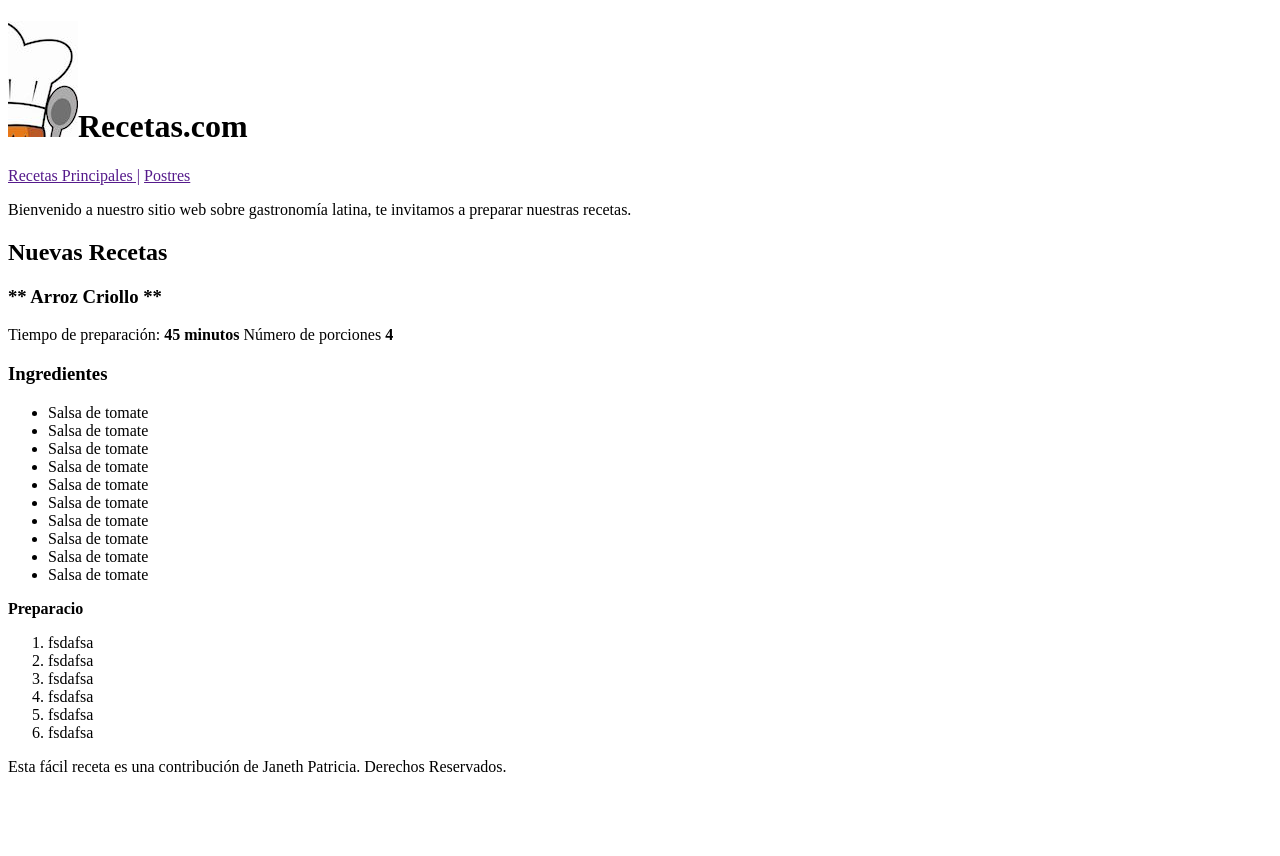
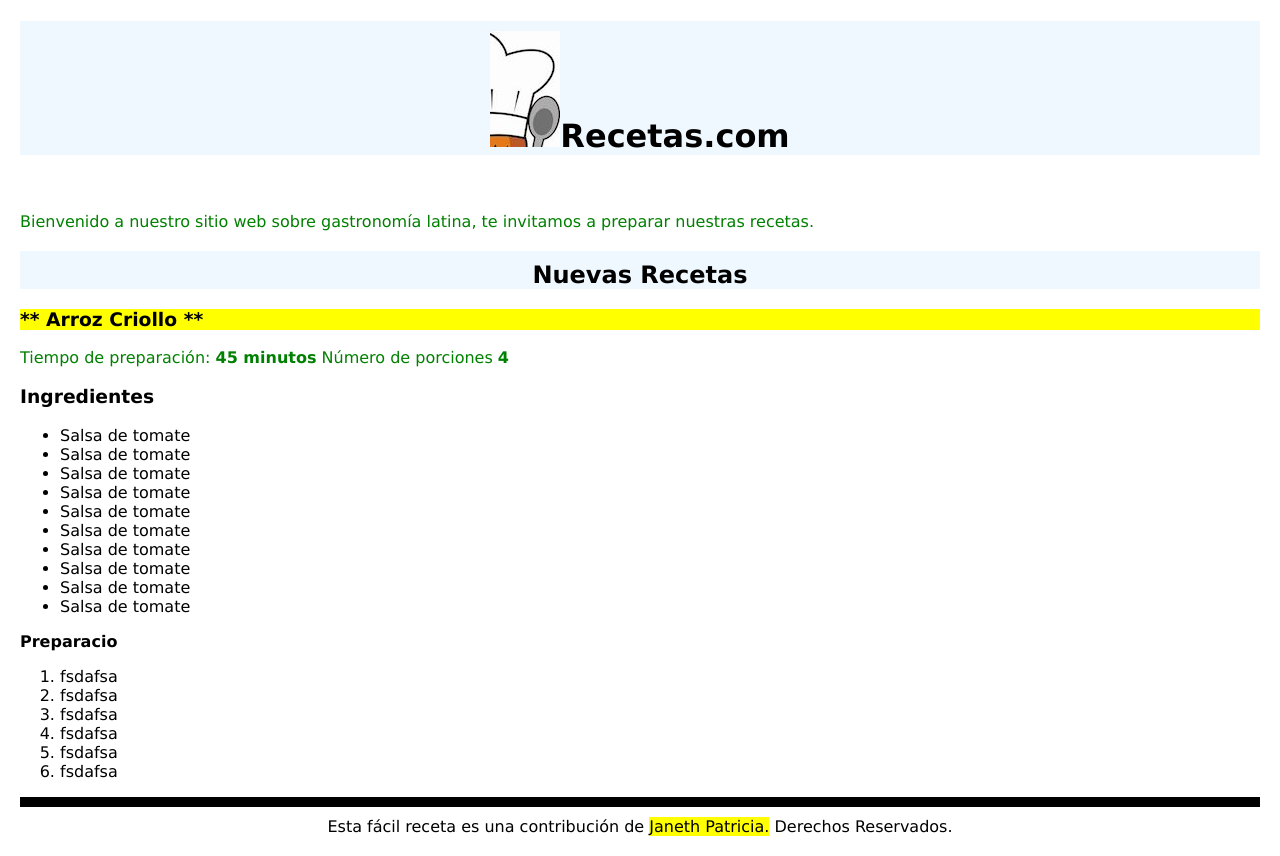
Before and after one commit to z97p-d3/ejercicios2, a plain HTML site: page Receta_de_Cocina.html in a window 1280 px wide. Before the commit the page ends 800 px from the top, so only its background shows below. Drawn offline with Linux system fonts and the light colour scheme.

Commit message:
css cambios

```diff
--- a/Receta_de_Cocina.html
+++ b/Receta_de_Cocina.html
@@ -1,21 +1,24 @@
 <!doctype html>
 <html>
 <head>
+<meta http-equiv="Content-Type" content="text/html">
 <meta charset="utf-8">
+<meta name="viewport" content="width=device-width,user-scalable=no">
+	<link rel="stylesheet" href="css/estilos.css">
 <title>Receta de cocina</title>
 </head>
 
-<body>
-<header>
-  <h1> <img src="imagenes/recetas.jpg">Recetas.com </h1>
+<body class="CuerpoReceta">
+<header class="Menu-Receta">
+  <h1 class="titulo"> <img class="" alt="imagenfavi" src="imagenes/recetas.jpg">Recetas.com </h1>
 </header>
 <nav> <a href="">Recetas Principales |</a> <a href="">Postres</a> </nav>
-<article>
-<p>Bienvenido a nuestro sitio web sobre gastronomía latina, te invitamos a preparar nuestras recetas.</p>
 <section>
-  <h2>Nuevas Recetas</h2>
-  <h3>** Arroz Criollo **</h3>
-  <p>Tiempo de preparación: <strong>45 minutos</strong> Número de porciones <strong>4</strong></p>
+  <article>
+    <p>Bienvenido a nuestro sitio web sobre gastronomía latina, te invitamos a preparar nuestras recetas.</p>
+    <h2 class="titulo">Nuevas Recetas</h2>
+    <h3 class="resaltado">** Arroz Criollo **</h3>
+    <p>Tiempo de preparación: <strong>45 minutos</strong> Número de porciones <strong>4</strong></p>
   </article>
   <h3>Ingredientes</h3>
   <ul>
@@ -41,7 +44,7 @@
   </ol>
 </section>
 <footer>
-  <p>Esta fácil receta es una contribución de Janeth Patricia. Derechos Reservados.</p>
+  Esta fácil receta es una contribución de <span class="resaltado">Janeth Patricia.</span> Derechos Reservados.
 </footer>
 </body>
 </html>
--- a/css/estilos.css
+++ b/css/estilos.css
@@ -6,13 +6,11 @@ p{
 }
 h1{
 
-	color: white;
+	color: black;
 	font-family: "Lucida Grande", "Lucida Sans Unicode", "Lucida Sans", "DejaVu Sans", Verdana, "sans-serif"
 }
 
-body{
-	background-color: black;
-}
+
 a{
 	color: white !important;
 }
@@ -25,3 +23,43 @@ div{
 body p{
 	color:green;
 }
+
+.CuerpoReceta{
+
+	background-color:white;
+	margin-left: 20px;
+	margin-right: 20px;
+	margin-top: 20px;
+	margin-bottom: 20px;
+	font-family: "Lucida Grande", "Lucida Sans Unicode", "Lucida Sans", "DejaVu Sans", Verdana, "sans-serif";
+}
+
+.Menu-Receta{
+
+	color:blue;
+}
+
+.Cab-Menu{
+
+	text-decoration-color: blue;
+	color: black;
+}
+
+.resaltado{
+	background-color: yellow;
+
+
+}
+.titulo{
+	background-color: aliceblue;
+	text-align: center;
+	padding-top: 10px;}
+
+footer{
+
+	border-top: solid 10px black;
+	padding-top: 10px;
+	text-align: center;
+}
+
+img [src~=svg]
--- /dev/null
+++ b/css/estilosFormulario.css
@@ -0,0 +1,37 @@
+@charset "utf-8";
+/* CSS Document */
+textarea{
+	width: 200px;
+}
+
+body {
+
+	margin: 20px 0px;
+	font-family: "Lucida Grande", "Lucida Sans Unicode", "Lucida Sans", "DejaVu Sans", Verdana, "sans-serif"
+}
+
+p, label{
+
+	font-family: Tahoma, "Palatino Linotype", "Century Schoolbook L", "Times New Roman", "serif";
+}
+input[name^=email]{
+	background-color: #eeeeee;}
+
+p:nth-child(4) {
+	color: red;
+}
+
+p> textarea{
+
+	width:100px;
+}
+
+
+p::first-letter{
+
+	text-transform:capitalize;
+}
+a :hover{
+
+	color:green;
+}
```
Also changed, not shown: formularios.html (+6 -4 lines).
